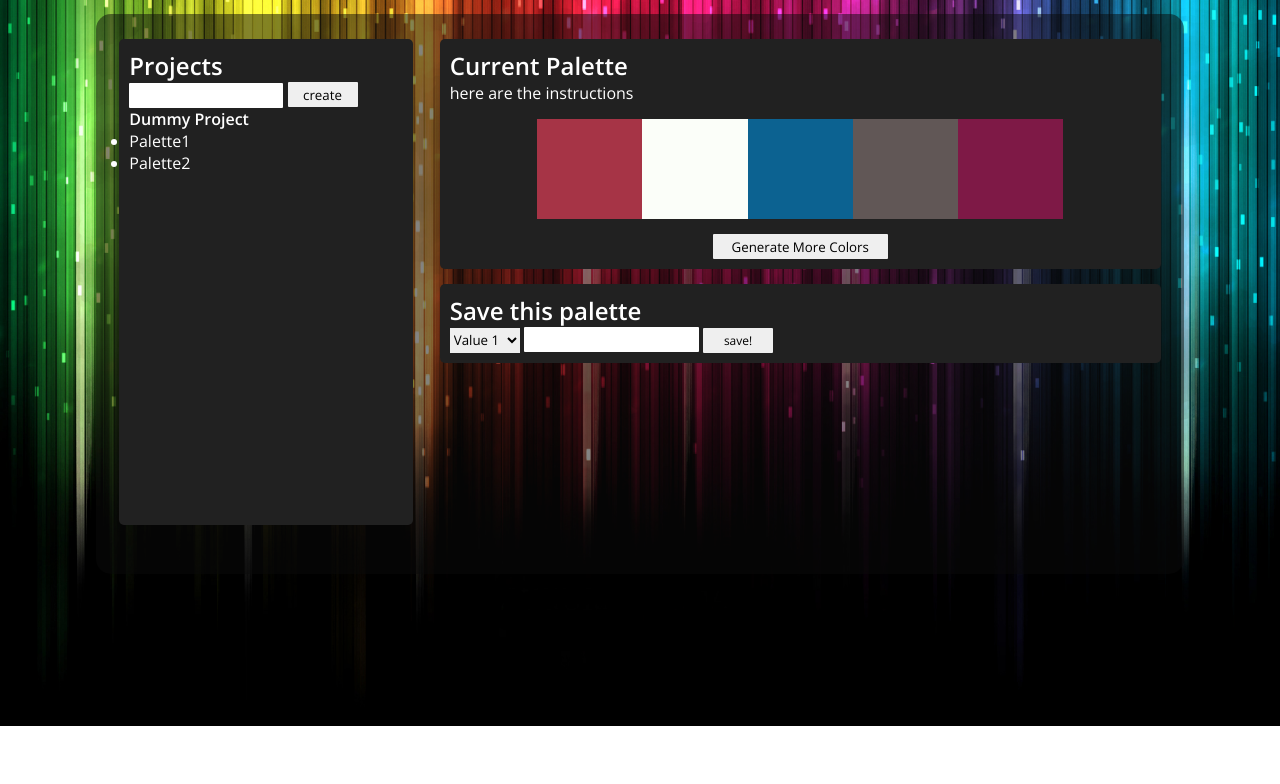
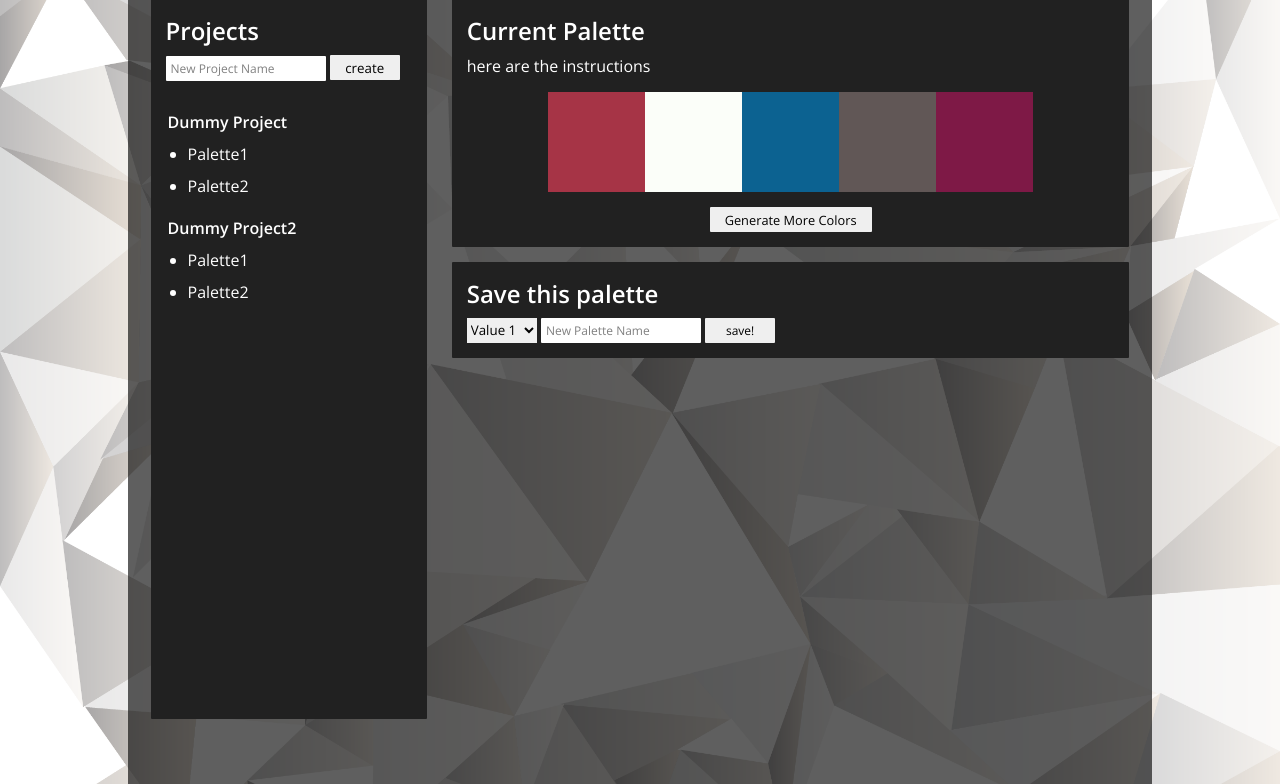
Before and after one commit to turingschool-examples/b3-fetch-intro-server, a plain HTML site: page public/index.html in a window 1280 px wide. Shown: the part 74-858 px from the top of the page. Before the commit the page ends 800 px from the top, so only its background shows below. Drawn offline with nearby package versions, Linux system fonts and the light colour scheme.

Commit message:
Fix bg, style project lists, clean up inputs

```diff
--- a/public/css/styles.css
+++ b/public/css/styles.css
@@ -6,15 +6,22 @@
 }
 
 body {
-  background-image: url(../../assets/background.jpg);
+  background-image: url(../../assets/background2.png);
   background-repeat: no-repeat;
   background-size: cover;
 }
 
 .title {
   font-size: 200%;
-  margin: 15px;
+  padding: 15px 0 0 20px;
+  text-transform: uppercase;
   color: #fff;
+}
+
+.main-body {
+  background-color: rgba(10, 10, 10, 0.65);
+  width: 80%;
+  margin: 0px auto;
 }
 
 .main {
@@ -22,22 +29,22 @@ body {
   display: flex;
   flex-direction: row;
   justify-content: space-around;
-  width: 85%;
-  margin: 30px auto;
-  background-color: rgba(10, 10, 10, 0.5);
-  border-radius: 15px;
-  height: 70vh;
-  padding: 10px;
+  height: 100vh;
+  padding: 0 10px;
 }
 
 .projects {
   width: 27.5%;
   background-color: #212121;
   color: #fff;
-  padding: 10px;
+  padding: 15px;
   margin: 15px 0;
   height: 90%;
-  border-radius: 5px;
+  border-radius: 1px;
+}
+
+.subtitle {
+  padding-bottom: 8px;
 }
 
 #new-project {
@@ -45,6 +52,12 @@ body {
   border-radius: 1px;
   height: 25px;
   font-size: 75%;
+  width: 160px;
+  padding-left: 5px;
+}
+
+#new-project::placeholder {
+  color: grey;
 }
 
 #new-project:focus {
@@ -58,6 +71,25 @@ body {
   width: 70px;
 }
 
+.project-directory {
+  width: 90%;
+  margin-top: 30px;
+}
+
+.saved-project {
+  margin: 10px 0 20px 2px;
+  /*outline: 2px solid yellow;*/
+}
+
+.project-list {
+  /*list-style: none;*/
+  margin-left: 20px;
+}
+
+li {
+  padding-top: 10px;
+}
+
 .main-right {
   width: 67.5%;
 }
@@ -65,9 +97,9 @@ body {
 .pick-palette {
   background-color: #212121;
   color: #fff;
-  padding: 10px;
+  padding: 15px;
   margin: 15px 0;
-  border-radius: 5px;
+  border-radius: 1px;
 }
 
 .colors {
@@ -86,9 +118,9 @@ body {
 .save-palette {
   background-color: #212121;
   color: #fff;
-  padding: 10px;
+  padding: 15px;
   margin: 15px 0;
-  border-radius: 5px;
+  border-radius: 1px;
 }
 
 #project-menu {
@@ -101,6 +133,13 @@ body {
   border: none;
   border-radius: 1px;
   height: 25px;
+  width: 160px;
+  padding-left: 5px;
+  font-size: 75%;
+}
+
+#new-palette::placeholder {
+  color: grey;
 }
 
 #new-palette:focus {
@@ -113,7 +152,6 @@ body {
   height: 25px;
   width: 70px;
   font-size: 75%;
-
 }
 
 #color1 {
@@ -144,4 +182,5 @@ body {
   border: none;
   border-radius: 1px;
   height: 25px;
+  font-size: 80%;
 }
--- a/public/index.html
+++ b/public/index.html
@@ -7,27 +7,39 @@
     <title>Palette Picker</title>
   </head>
   <body>
-
+    <section class="main-body">
       <nav>
         <h1 class="title">Palette Picker</h1>
       </nav>
 
       <main class="main">
         <article class="projects">
-        <h2>Projects</h2>
-        <input id="new-project" type="text" name="" value="">
+          <h2 class="subtitle">Projects</h2>
+          <input id="new-project" type="text" placeholder="New Project Name">
           <input id="new-project-btn" type="submit" name="" value="create">
           <!-- this is where we will append project directories -->
+          <section class="project-directory">
+            <aside class="saved-project">
               <h4>Dummy Project</h4>
-        <ul>
+              <ul class="project-list">
                 <li>Palette1</li>
                 <li>Palette2</li>
               </ul>
+            </aside>
+
+            <aside class="saved-project">
+              <h4>Dummy Project2</h4>
+              <ul class="project-list">
+                <li>Palette1</li>
+                <li>Palette2</li>
+              </ul>
+            </aside>
+          </section>
         </article>
 
         <section class="main-right">
           <article class="pick-palette">
-          <h2>Current Palette</h2>
+            <h2 class="subtitle">Current Palette</h2>
             <p>here are the instructions</p>
             <section class="colors">
               <div id="color1"></div>
@@ -42,16 +54,16 @@
           </article>
 
           <article class="save-palette">
-          <h2>Save this palette</h2>
+            <h2 class="subtitle">Save this palette</h2>
             <select id="project-menu" type="text" name="" value="">
               <option value="value1" selected>Value 1</option>
               <option value="value2">Value 2</option>
             </select>
-          <input id="new-palette" type="text" name="" value="">
+            <input id="new-palette" type="text" name="" value="" placeholder="New Palette Name">
             <input id="new-palette-btn" type="submit" name="" value="save!">
           </article>
         </section>
       </main>
-
+    </section>
   </body>
 </html>
```
Also changed, not shown: assets/background2.jpeg (added), assets/background2.png (added). Lines whose indentation alone changed are shown as unchanged.
